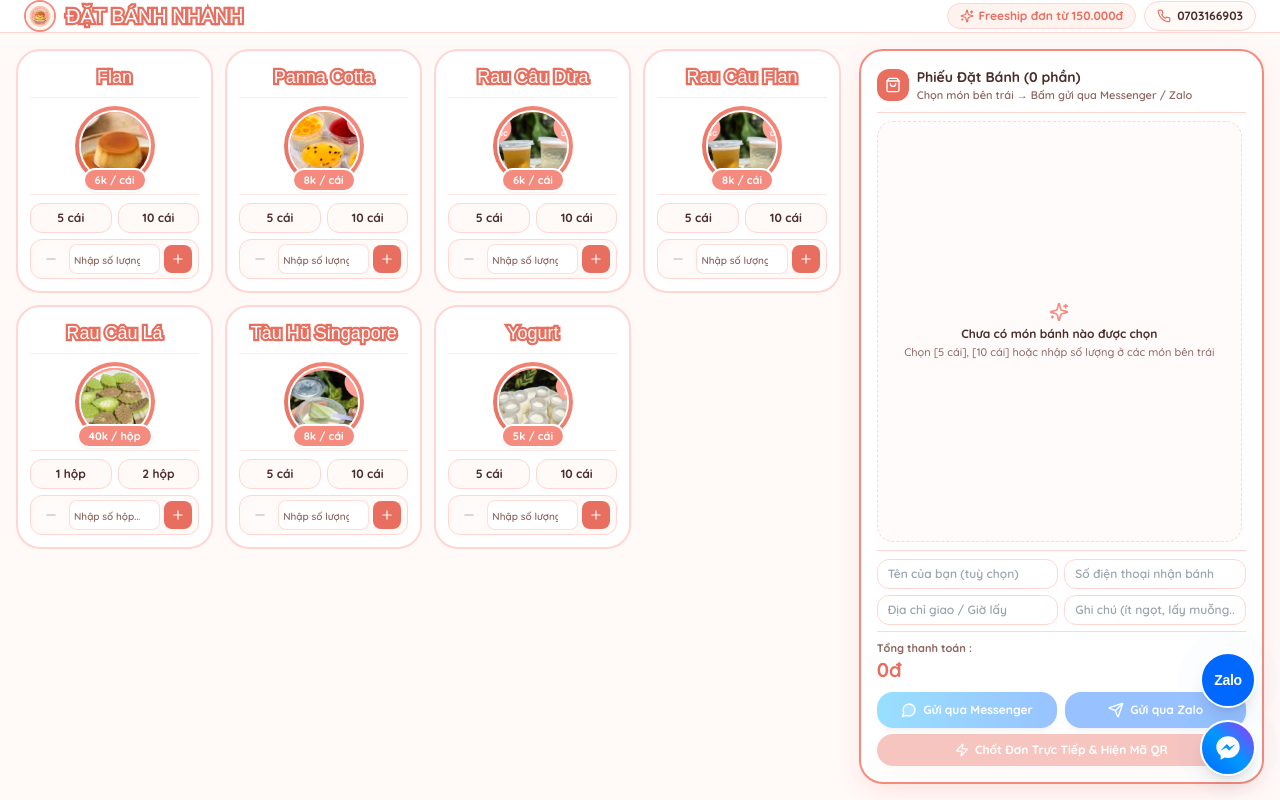
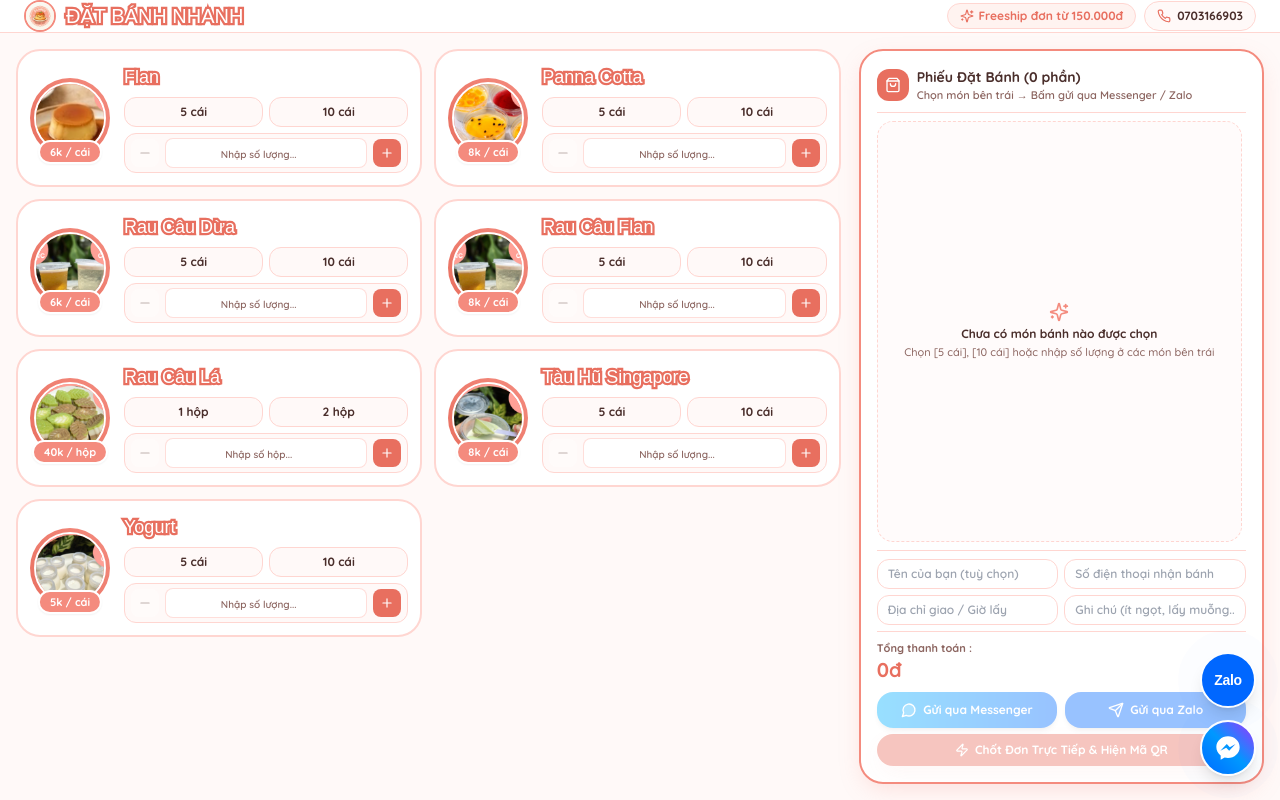
Before and after one commit to kura-hashed/flandi, a Next.js app: page /order in a window 1280 px wide. Built offline with nearby package versions, Linux system fonts and the light colour scheme; a web font is replaced by a local one.

Commit message:
feat(order): switch product cards to horizontal row layout with left photo and right quantity controls

```diff
--- a/src/app/order/page.tsx
+++ b/src/app/order/page.tsx
@@ -392,19 +392,19 @@ export default function QuickSingleScreenOrderPage() {
 
       {/* Main 1-Screen Workspace */}
       <main className="flex-1 max-w-7xl w-full mx-auto p-2.5 sm:p-4 lg:overflow-hidden grid grid-cols-1 lg:grid-cols-12 gap-3 sm:gap-4 items-stretch">
-        {/* Left 8 Columns: All Desserts in a Compact Single-Screen Grid */}
+        {/* Left 8 Columns: Horizontal Row Product Cards (1 per row on mobile, 2 per row on tablet/desktop) */}
         <div className="lg:col-span-8 flex flex-col justify-between lg:overflow-y-auto pr-0.5">
           {loading ? (
-            <div className="grid grid-cols-2 sm:grid-cols-3 lg:grid-cols-4 gap-2.5 h-full">
+            <div className="grid grid-cols-1 sm:grid-cols-2 gap-2.5 h-full">
               {[1, 2, 3, 4, 5, 6, 7].map((n) => (
                 <div
                   key={n}
-                  className="rounded-3xl bg-white/70 border border-flandi-pink animate-pulse p-4"
+                  className="h-28 rounded-3xl bg-white/70 border border-flandi-pink animate-pulse p-3"
                 />
               ))}
             </div>
           ) : (
-            <div className="grid grid-cols-2 sm:grid-cols-3 lg:grid-cols-4 gap-2.5 sm:gap-3 h-full content-start">
+            <div className="grid grid-cols-1 sm:grid-cols-2 gap-2.5 sm:gap-3 content-start">
               {products.map((product) => {
                 const currentQty = getQtyForProduct(product.id);
                 const unitLabel = product.unit || "cái";
@@ -415,28 +415,14 @@ export default function QuickSingleScreenOrderPage() {
                 return (
                   <div
                     key={product.id}
-                    className={`rounded-3xl border-2 p-2.5 sm:p-3 transition-all flex flex-col justify-between relative ${
+                    className={`rounded-2xl sm:rounded-3xl border-2 p-2.5 sm:p-3 transition-all flex items-center gap-3 sm:gap-3.5 relative ${
                       currentQty > 0
                         ? "bg-white border-flandi-coral shadow-cute ring-2 ring-flandi-salmon/30"
                         : "bg-white/95 border-flandi-pink hover:border-flandi-salmon shadow-2xs"
                     }`}
                   >
-                    {/* Selected Count Ribbon */}
-                    {currentQty > 0 && (
-                      <span className="absolute -top-2 right-2 z-20 px-2.5 py-0.5 rounded-full bg-flandi-coral text-white text-[10px] font-black shadow-sm border border-white">
-                        Đã chọn: {currentQty} {unitLabel}
-                      </span>
-                    )}
-
-                    {/* 1. Full-Width Product Name on Top */}
-                    <div className="w-full text-center pb-1.5 border-b border-flandi-pink/50">
-                      <h2 className="font-display text-base sm:text-lg text-sticker-sm leading-snug w-full break-words">
-                        {product.name}
-                      </h2>
-                    </div>
-
-                    {/* 2. Center: Circular Product Photo + Price Badge */}
-                    <div className="flex flex-col items-center justify-center my-2">
+                    {/* Left: Circular Product Photo + Price Badge */}
+                    <div className="shrink-0 flex flex-col items-center justify-center">
                       <div
                         onClick={() => updateQty(product, 1)}
                         className="cursor-pointer relative w-20 h-20 sm:w-22 sm:h-22 rounded-full p-1 bg-gradient-to-tr from-flandi-coral to-flandi-salmon shrink-0 group shadow-xs"
@@ -453,8 +439,21 @@ export default function QuickSingleScreenOrderPage() {
                       </div>
                     </div>
 
-                    {/* 3. Quantity Selector */}
-                    <div className="pt-2 border-t border-flandi-pink/60 space-y-1.5 mt-auto">
+                    {/* Right: Product Name + Quantity Options */}
+                    <div className="flex-1 min-w-0 flex flex-col justify-between space-y-1.5">
+                      {/* Full Product Name + Selected Badge */}
+                      <div className="flex items-center justify-between gap-2">
+                        <h2 className="font-display text-base sm:text-lg text-sticker-sm leading-snug break-words">
+                          {product.name}
+                        </h2>
+                        {currentQty > 0 && (
+                          <span className="shrink-0 px-2 py-0.5 rounded-full bg-flandi-coral text-white text-[10px] font-black shadow-2xs">
+                            Đã chọn: {currentQty} {unitLabel}
+                          </span>
+                        )}
+                      </div>
+
+                      {/* Quick Select Buttons: [5 cái | 10 cái] or [1 hộp | 2 hộp] */}
                       <div className="grid grid-cols-2 gap-1.5">
                         <button
                           type="button"
@@ -517,7 +516,7 @@ export default function QuickSingleScreenOrderPage() {
                               parseInt(e.target.value, 10) || 0
                             )
                           }
-                          className="w-full mx-1 text-center font-extrabold text-xs sm:text-sm text-flandi-coral bg-white rounded-lg border border-flandi-pink/80 py-1 px-1 placeholder:text-[10px] placeholder:font-semibold placeholder:text-flandi-muted focus:border-flandi-coral focus:outline-none"
+                          className="w-full mx-1.5 text-center font-extrabold text-xs sm:text-sm text-flandi-coral bg-white rounded-lg border border-flandi-pink/80 py-1 px-1 placeholder:text-[10px] placeholder:font-semibold placeholder:text-flandi-muted focus:border-flandi-coral focus:outline-none"
                         />
 
                         <button
```
